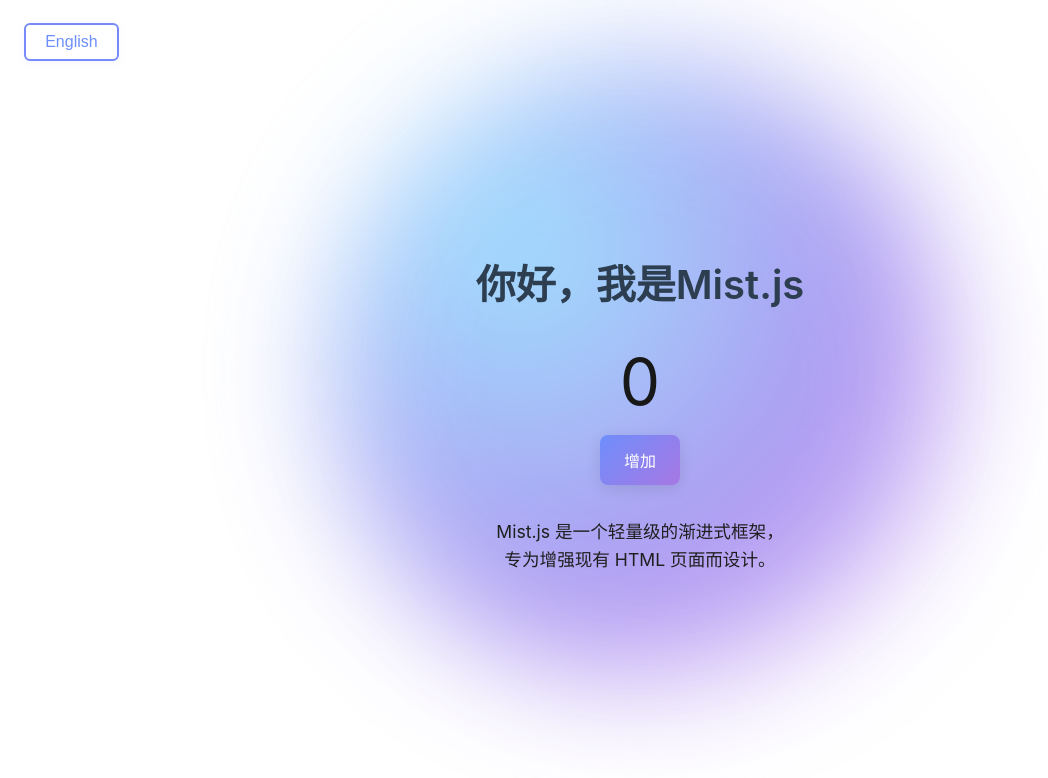
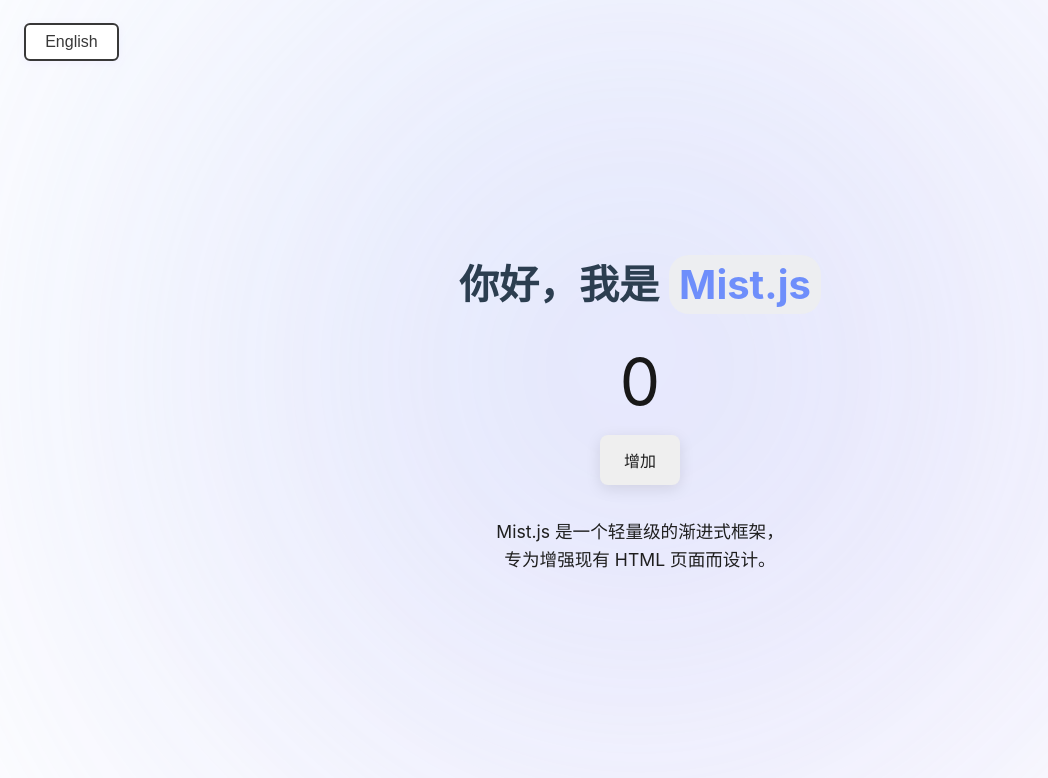
Before and after one commit to yumengjh/Mist.js, a website built with Vite: page index.html in a window 1280 px wide. Both pictures are taken after a click on the button "中文". Shown: the whole page, without its empty margins (0-1048 px from the left). Built offline with nearby package versions, Linux system fonts and the light colour scheme.

```diff
--- a/index.html
+++ b/index.html
@@ -40,7 +40,7 @@
       transform: translate(-50%, -55%);
       z-index: 0;
       background: radial-gradient(circle at 30% 30%, #8fdfff 0%, #a084ee 60%, #f8cfff 100%);
-      filter: blur(60px);
+      filter: blur(300px);
       opacity: 0.85;
       pointer-events: none;
       border-radius: 50%;
@@ -75,8 +75,8 @@
     }
 
     button {
-      color: #fff;
-      background: linear-gradient(135deg, #6e8efb, #a777e3);
+      color: #1f1f1f;
+      /* background: linear-gradient(135deg, #6e8efb, #a777e3); */
       border: none;
       border-radius: 8px;
       padding: 0.8rem 1.5rem;
@@ -104,8 +104,8 @@
       left: 24px;
       z-index: 10;
       background: #fff;
-      color: #6e8efb;
-      border: 2px solid #768bf8;
+      color: #383838;
+      border: 2px solid #383838;
       border-radius: 6px;
       padding: 0.5rem 1.2rem;
       font-size: 1rem;
@@ -118,19 +118,31 @@
     [v-cloak] {
       display: none;
     }
+
+    .code {
+      font-weight: bold;
+      color: #6e8efb;
+      background-color: #edeef1;
+      padding: 5px 10px;
+      border-radius: 20px;
+    }
+
+    .chinese-text {
+      margin-left: 10px;
+    }
   </style>
 </head>
 
 <body v-cloak>
-  <!-- 左上角切换按钮 -->
   <button class="lang-toggle" @click="toggleLang">
     {{ language === 'zh-CN' ? 'English' : '中文' }}
   </button>
   <div id="app" v-cloak>
     <div class="container">
       <div class="bg-blur"></div>
-      <h1 v-if="language === 'zh-CN'">你好，我是Mist.js</h1>
-      <h1 v-else>Hello, I am Mist.js</h1>
+      <h1 v-if="language === 'zh-CN'">你好，我是<span class="code"
+          :class="{ 'chinese-text': language === 'zh-CN' }">Mist.js</span></h1>
+      <h1 v-else>Hello, I am <span class="code">Mist.js</span></h1>
       <div class="counter">{{ count }}</div>
       <button @click="increment">{{ language === 'zh-CN' ? '增加' : 'Increase' }}</button>
       <div class="description" v-if="language === 'zh-CN'">
--- a/src/directives/on.ts
+++ b/src/directives/on.ts
@@ -32,7 +32,7 @@
 export const on: Directive = ({ el, get, exp, arg, modifiers }) => {
   if (!arg) {
     if (import.meta.env.DEV) {
-      console.error(`petite-vue 不支持 v-on="obj" 语法。`)
+      console.error(`Mist.js 不支持 v-on="obj" 语法。`)
     }
     return
   }
--- a/src/walk.ts
+++ b/src/walk.ts
@@ -63,6 +63,7 @@
     // 其他指令
     const deferred: [string, string][] = []
     for (const { name, value } of [...el.attributes]) {
+      // 为什么这里还要判断非v-cloak，在前面不是移除了吗？
       if (dirRE.test(name) && name !== 'v-cloak') {
         if (name === 'v-model') {
           // 延迟处理 v-model，因为它依赖于 :value 绑定先被处理
```
Also changed, not shown: src/directives/model.ts (+9 -7 lines).
